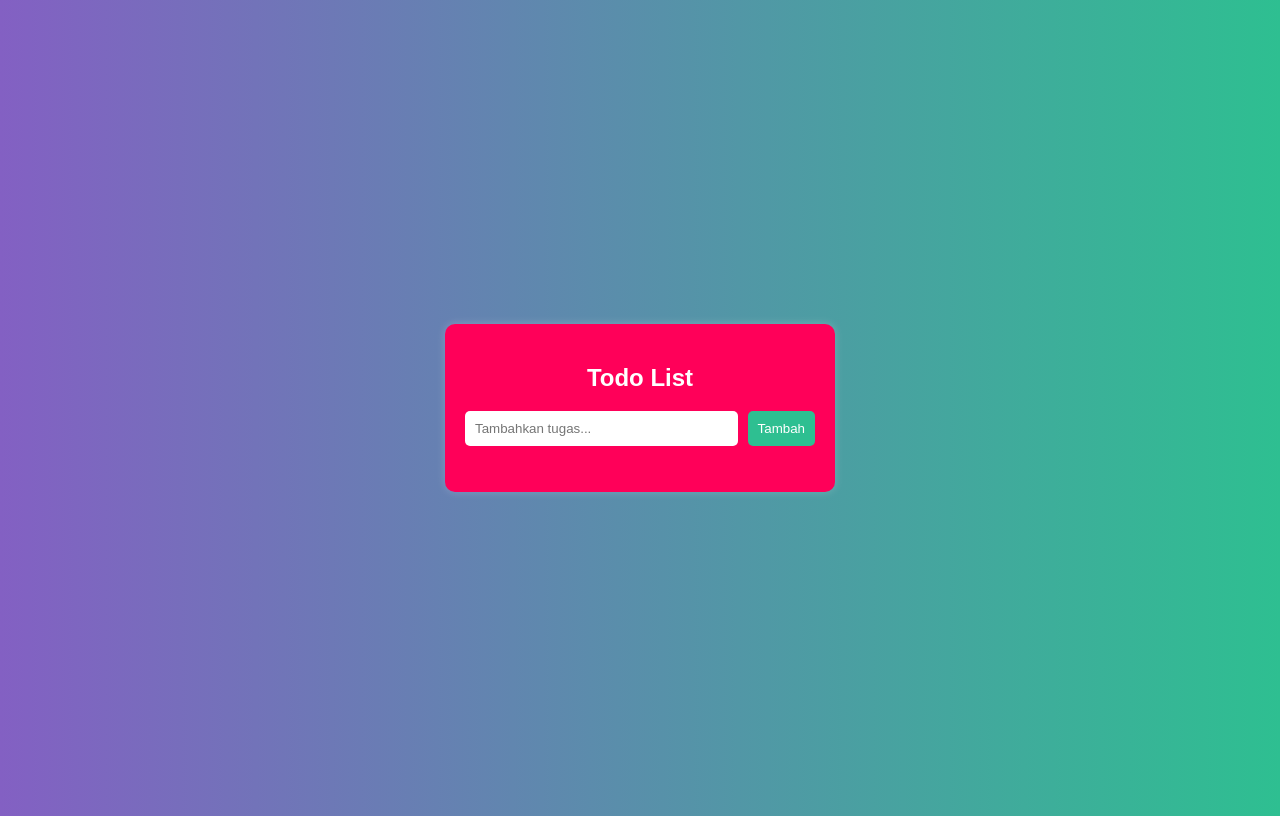
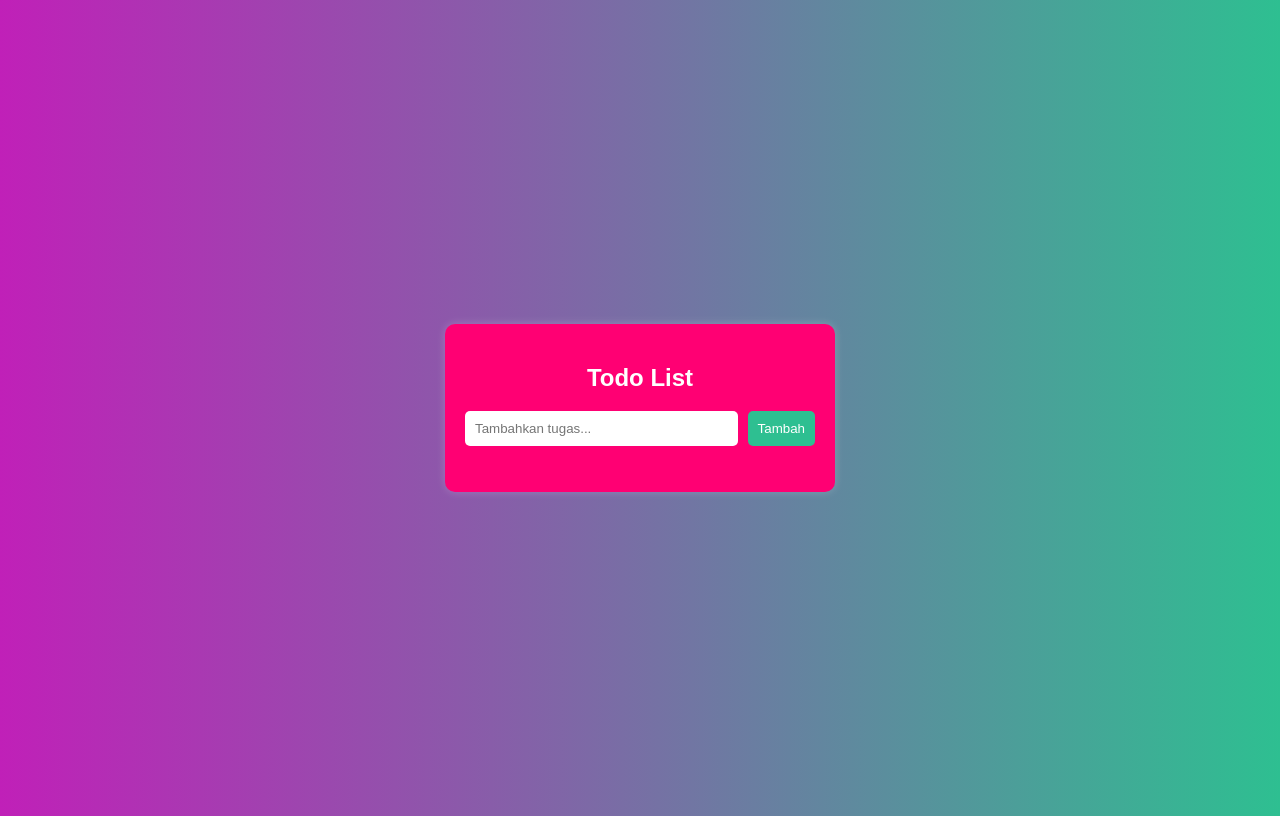
Before and after one commit to Larasatisabil/Sabila-Larasati-XI-RPL-2, a plain HTML site: page Assas XI RPL 2/index.html in a window 1280 px wide. Drawn offline with Linux system fonts and the light colour scheme.

Commit message:
first ccommit

```diff
--- a/Assas XI RPL 2/style.css
+++ b/Assas XI RPL 2/style.css
@@ -4,12 +4,12 @@ body {
     justify-content: center;
     align-items: center;
     height: 100vh;
-    background: linear-gradient(to right, #8360c3, #2ebf91);
+    background: linear-gradient(to right, #c020b8, #2ebf91);
     color: white;
 }
 
 .container {
-    background: rgb(255, 0, 89);
+    background: rgb(255, 0, 115);
     padding: 20px;
     border-radius: 10px;
     box-shadow: 0 0 10px rgba(255, 255, 255, 0.2);
```
